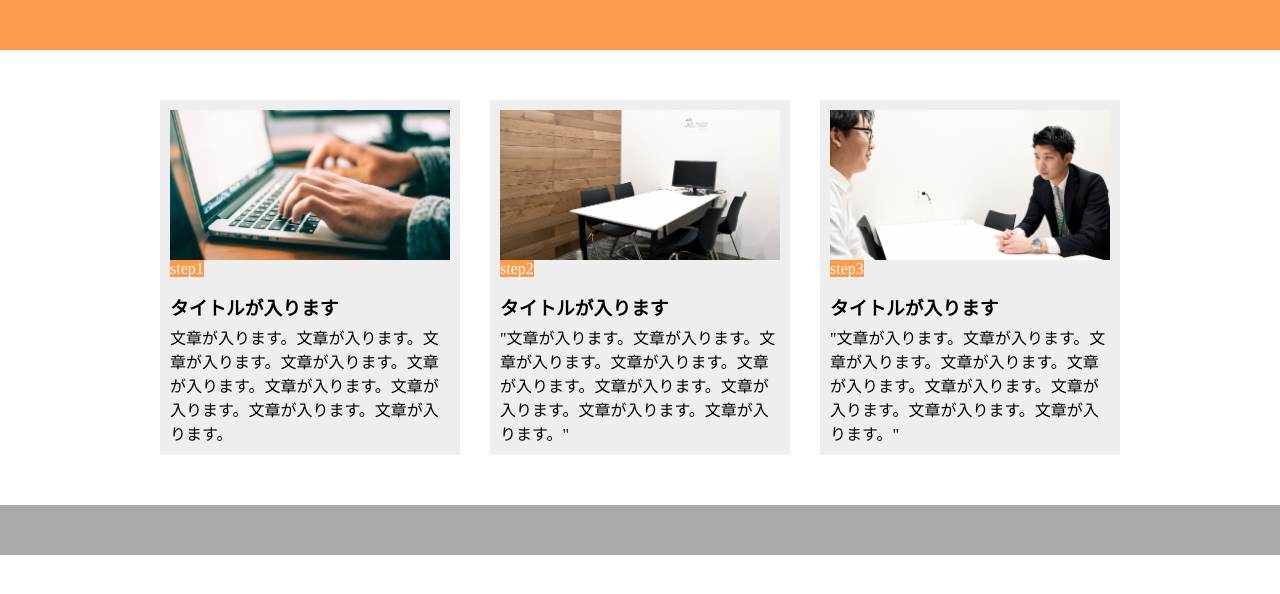
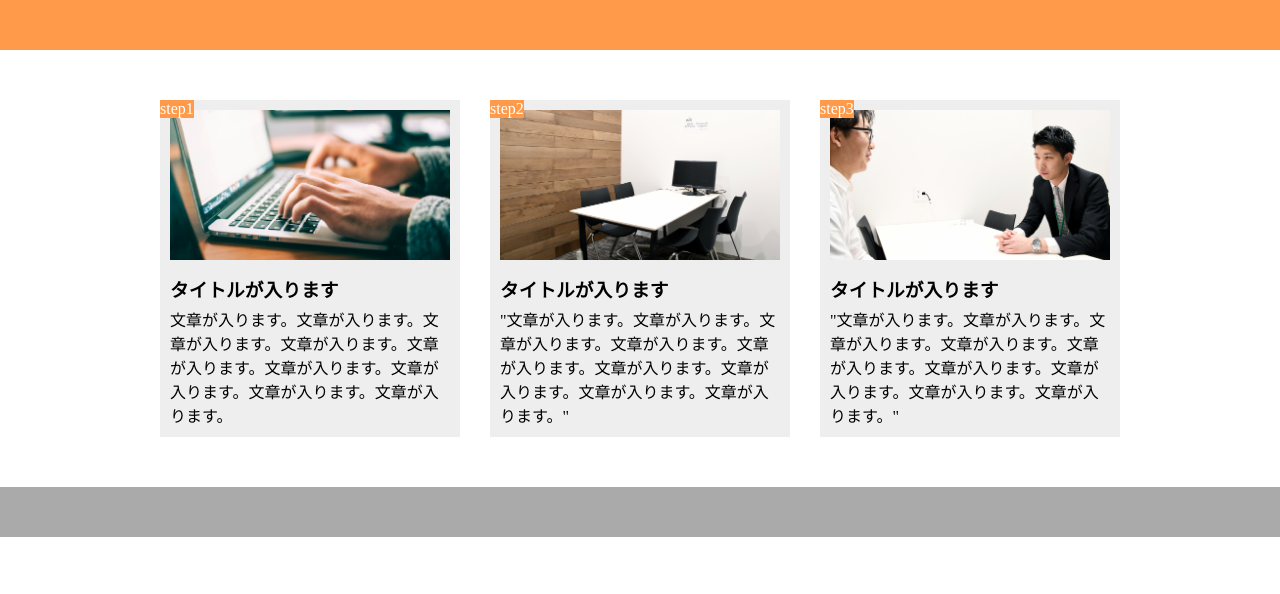
Before and after one commit to masaki1673/-, a plain HTML site: page index.html in a window 1280 px wide. Drawn offline with Linux system fonts and the light colour scheme.

Commit message:
Add files via upload

```diff
--- a/style.css
+++ b/style.css
@@ -49,7 +49,7 @@ main {
 }
 
 .step-num {
-  position: sbsolute;
+  position: absolute;
   top: 0;
   left: 0;
   background-color: #ff9a4b;
```
